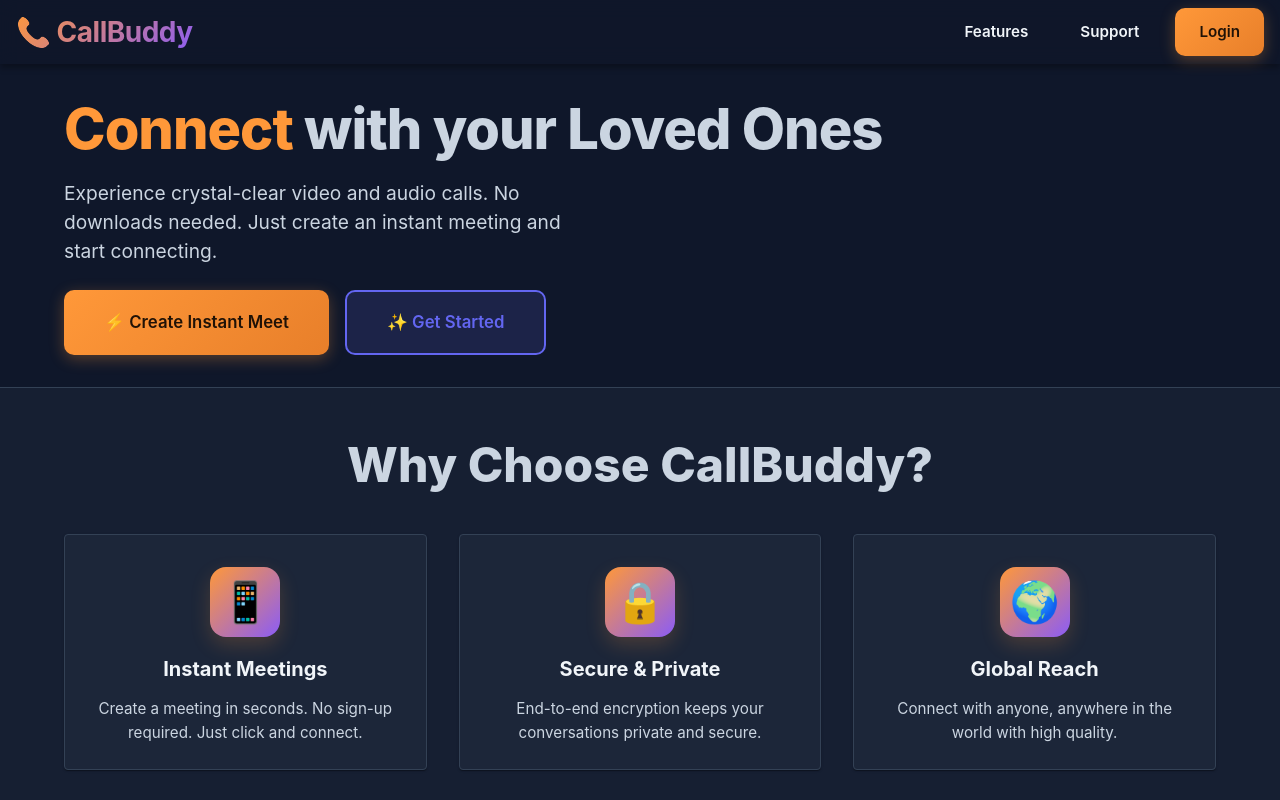
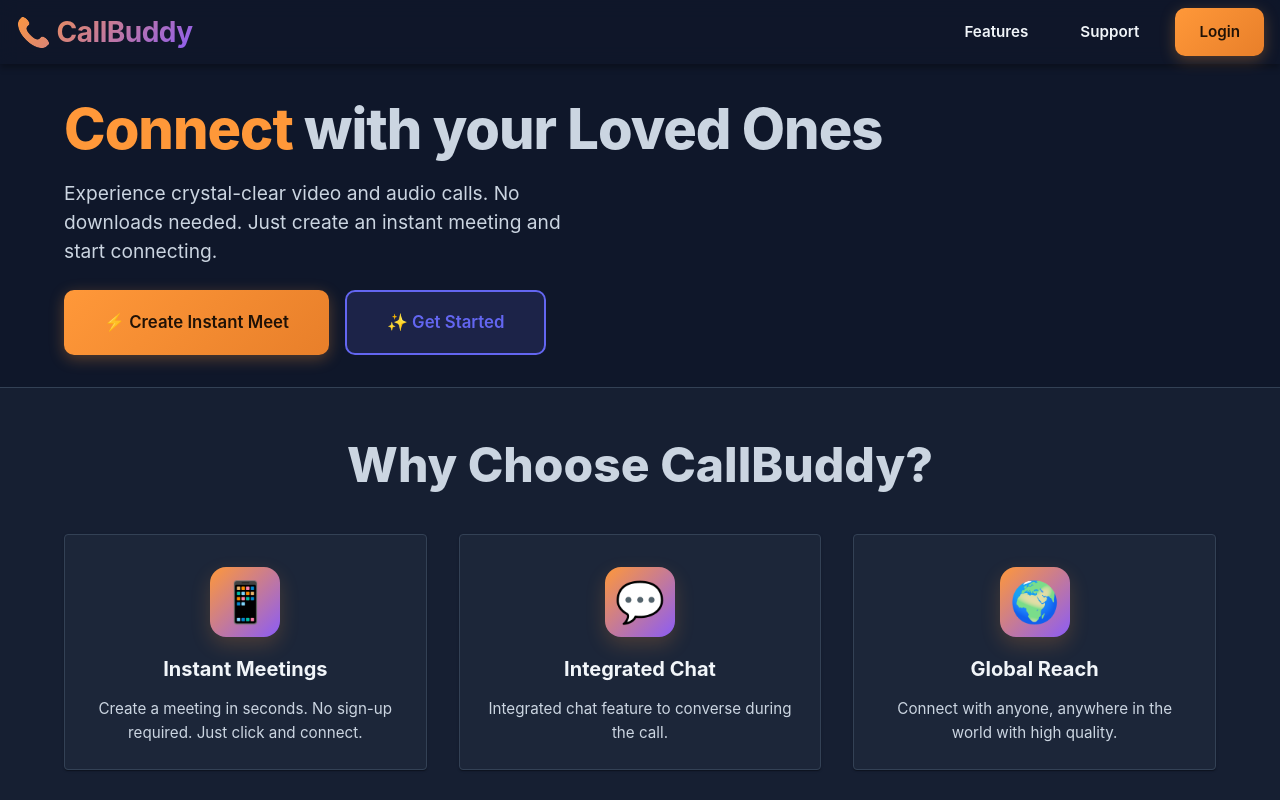
Before and after one commit to arpit0911/call-buddy, a React (Vite) app in the folder frontend/: page / in a window 1280 px wide. Shown: the top 800 px of the page. Built offline with nearby package versions, Linux system fonts and the light colour scheme.

Commit message:
Update: chat feature added in feature section

```diff
--- a/frontend/src/pages/LandingPage.jsx
+++ b/frontend/src/pages/LandingPage.jsx
@@ -161,10 +161,9 @@ export default function LandingPage() {
         "Create a meeting in seconds. No sign-up required. Just click and connect.",
     },
     {
-      icon: "🔒",
-      title: "Secure & Private",
-      description:
-        "End-to-end encryption keeps your conversations private and secure.",
+      icon: "💬",
+      title: "Integrated Chat",
+      description: "Integrated chat feature to converse during the call.",
     },
     {
       icon: "🌍",
```
